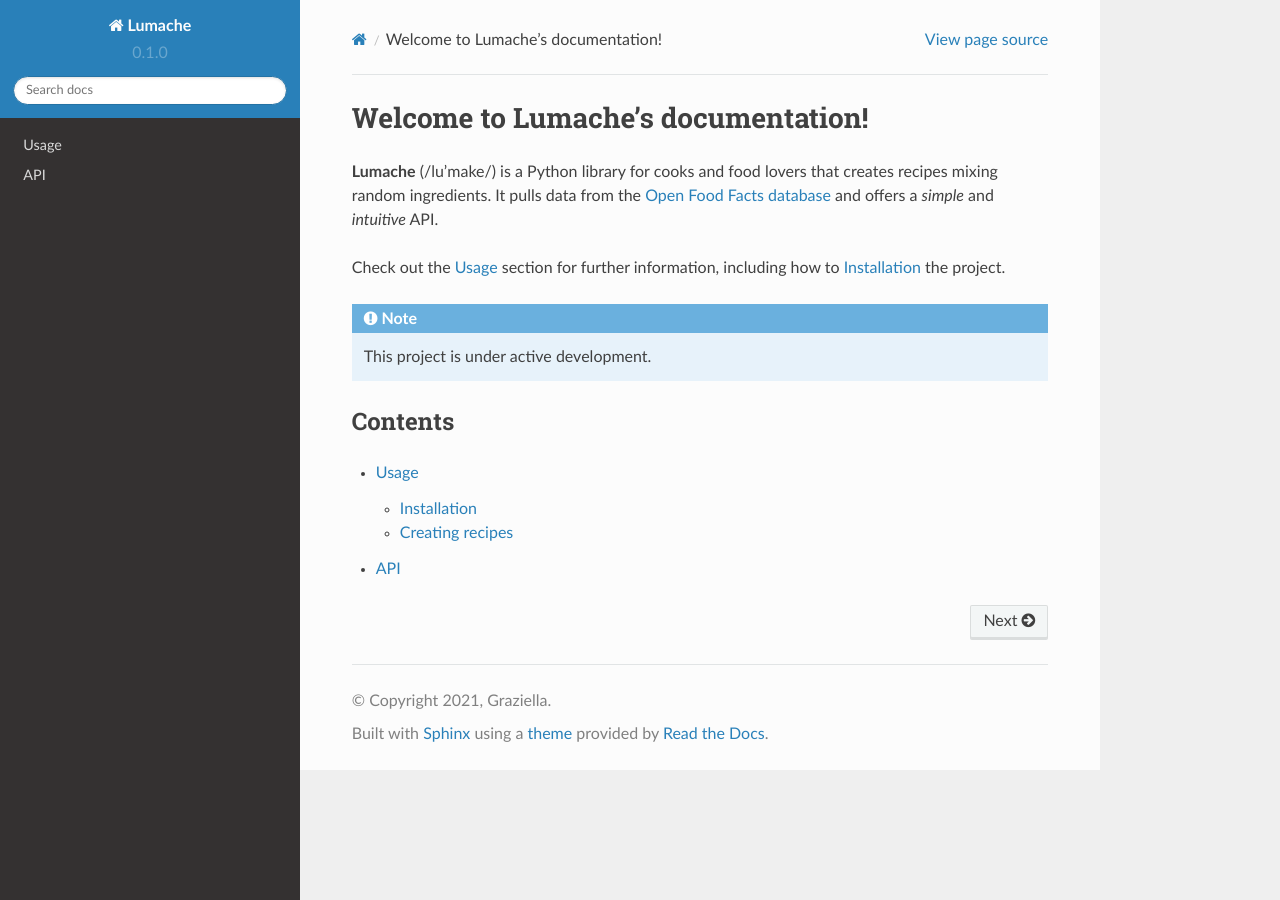
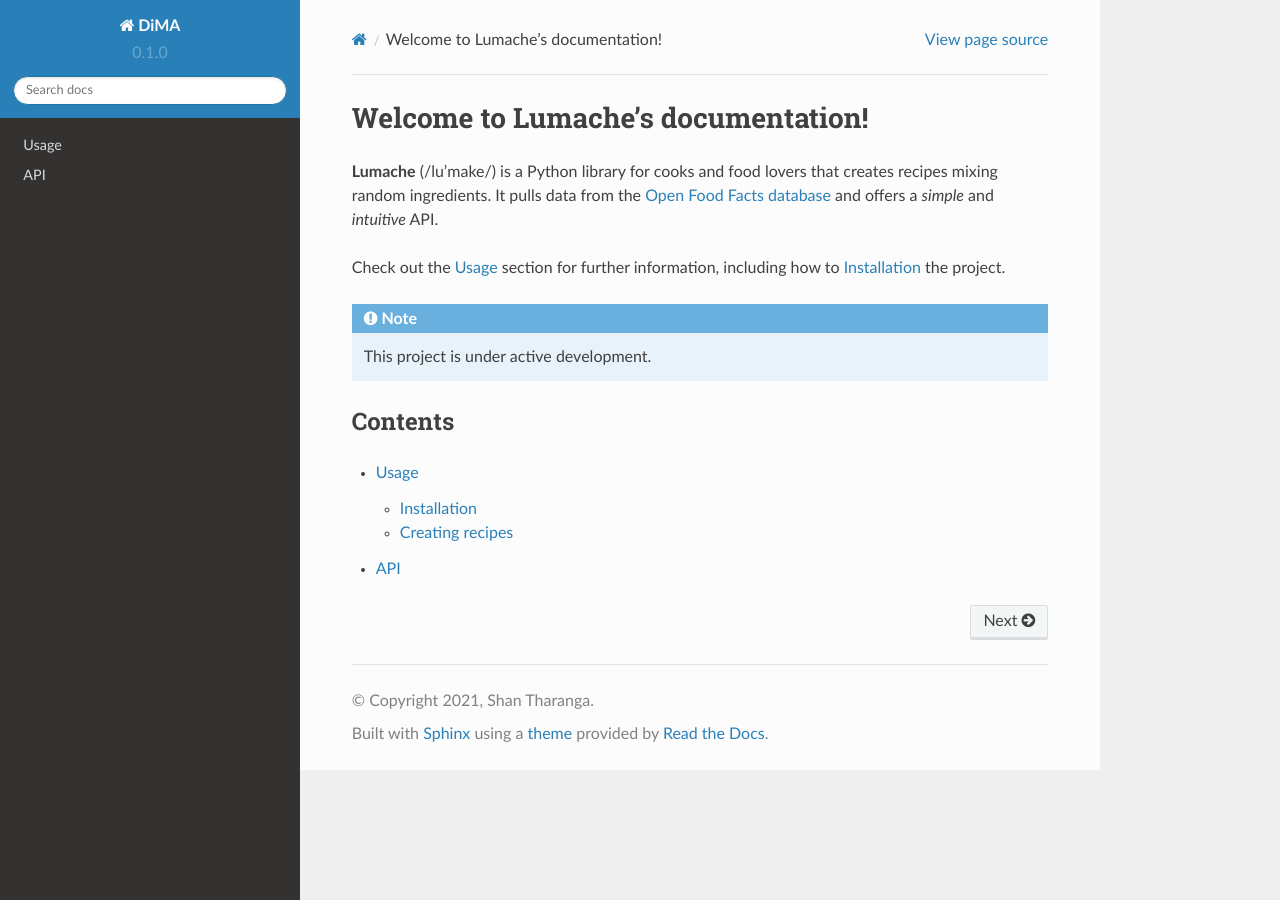
Before and after one commit to macelik/DiMA-manual, a Sphinx documentation site: the page built from docs/source/index.rst, in a window 1280 px wide. Built offline with Sphinx 7.4.7 and the Read the Docs theme 2.0.0, drawn with Linux system fonts in a browser that asks for light colours.

Commit message:
Update conf.py

```diff
--- a/docs/source/conf.py
+++ b/docs/source/conf.py
@@ -2,9 +2,9 @@
 
 # -- Project information
 
-project = 'Lumache'
-copyright = '2021, Graziella'
-author = 'Graziella'
+project = 'DiMA'
+copyright = '2021, Shan Tharanga'
+author = 'Shan Tharanga,Name List, Mohammad Asif Khan'
 
 release = '0.1'
 version = '0.1.0'
@@ -12,11 +12,14 @@
 # -- General configuration
 
 extensions = [
+    'sphinx_rtd_theme',
     'sphinx.ext.duration',
     'sphinx.ext.doctest',
     'sphinx.ext.autodoc',
     'sphinx.ext.autosummary',
     'sphinx.ext.intersphinx',
+    'sphinx-jsonschema',
+    'sphinx_tabs.tabs'
 ]
 
 intersphinx_mapping = {
@@ -25,6 +28,7 @@
 }
 intersphinx_disabled_domains = ['std']
 
+html_static_path = ['_static']
 templates_path = ['_templates']
 
 # -- Options for HTML output
```
